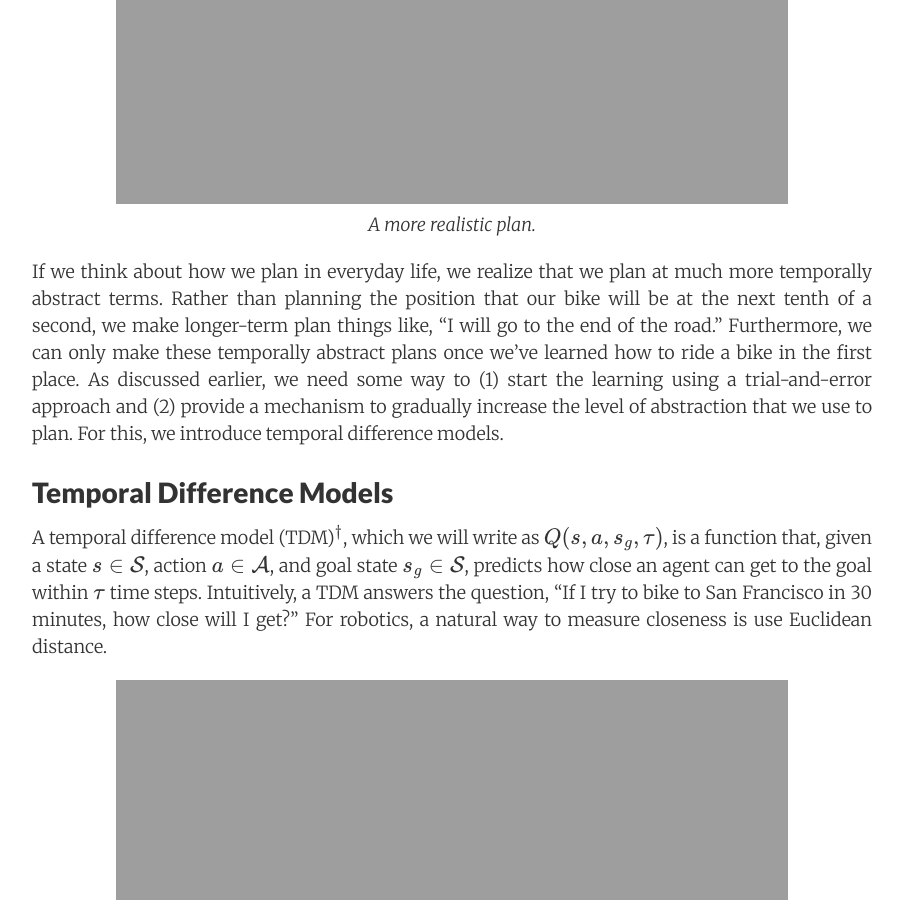
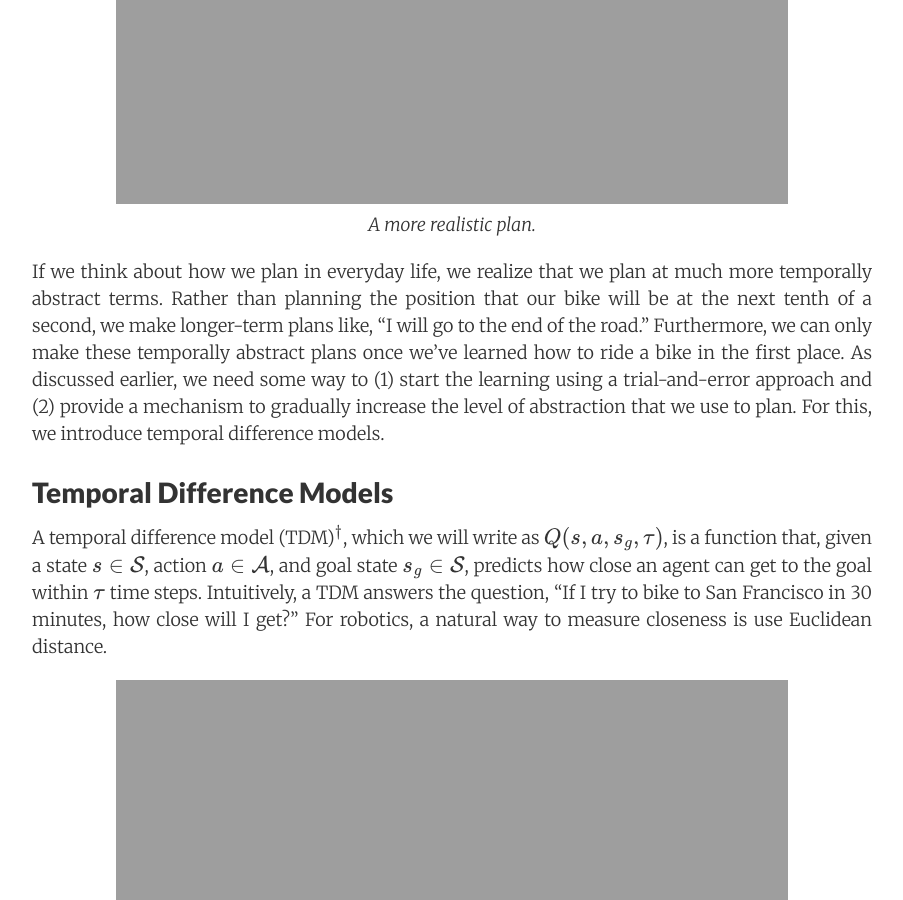
Before and after one commit to bairblog/bairblog.github.io, a Jekyll site: the page built from _posts/2018-04-26-tdm.md, in a window 1280 px wide and 900 px high, scrolled down 4102 px. Shown: the whole window, without its empty margins (188-1091 px from the left). Built offline with Jekyll 4.4.1, drawn with Linux system fonts in a browser that asks for light colours; nearby versions of some CDN libraries; formulas are drawn with MathJax 3; comment, search, counter and statistics services are not loaded.

Commit message:
fixed typo vitchyr post

```diff
--- a/_posts/2018-04-26-tdm.md
+++ b/_posts/2018-04-26-tdm.md
@@ -175,7 +175,7 @@ A more realistic plan.
 <p>
 If we think about how we plan in everyday life, we realize that we plan at much
 more temporally abstract terms. Rather than planning the position that our bike
-will be at the next tenth of a second, we make longer-term plan things like, “I
+will be at the next tenth of a second, we make longer-term plans like, “I
 will go to the end of the road.” Furthermore, we can only make these temporally
 abstract plans once we’ve learned how to ride a bike in the first place. As
 discussed earlier, we need some way to (1) start the learning using a
```
